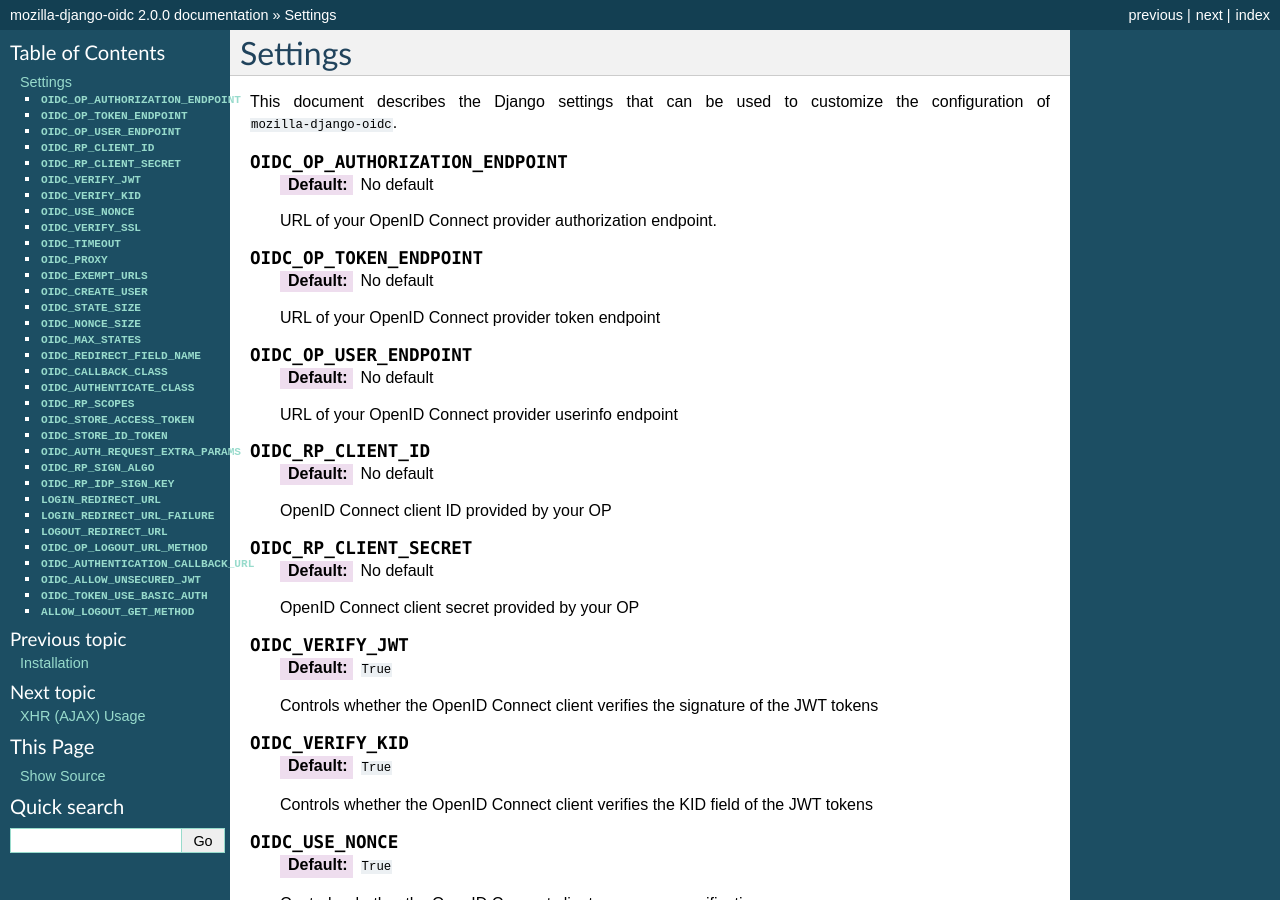
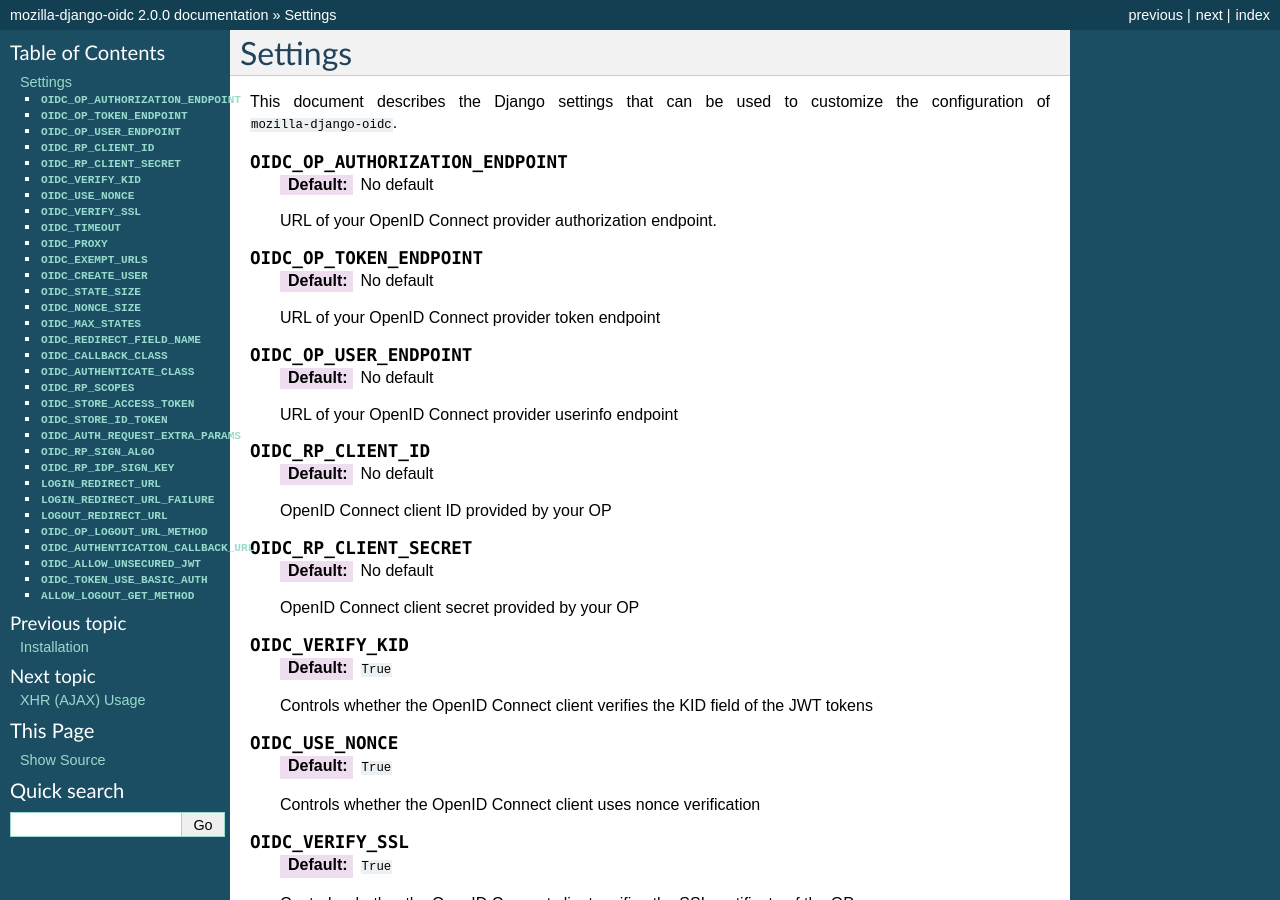
Before and after one commit to mozilla/mozilla-django-oidc, a Sphinx documentation site: the page built from docs/settings.rst, in a window 1280 px wide and 900 px high. Built offline with Sphinx 7.4.7, drawn with Linux system fonts in a browser that asks for light colours; pages that are not in the unit, such as notebooks, are missing from menus.

Commit message:
docs: remove unimplemented OIDC_VERIFY_JWT

```diff
--- a/docs/settings.rst
+++ b/docs/settings.rst
@@ -34,12 +34,6 @@
    :default: No default
 
    OpenID Connect client secret provided by your OP
-
-.. py:attribute:: OIDC_VERIFY_JWT
-
-   :default: ``True``
-
-   Controls whether the OpenID Connect client verifies the signature of the JWT tokens
 
 .. py:attribute:: OIDC_VERIFY_KID
 
```
Also changed, not shown: 1 other file.
